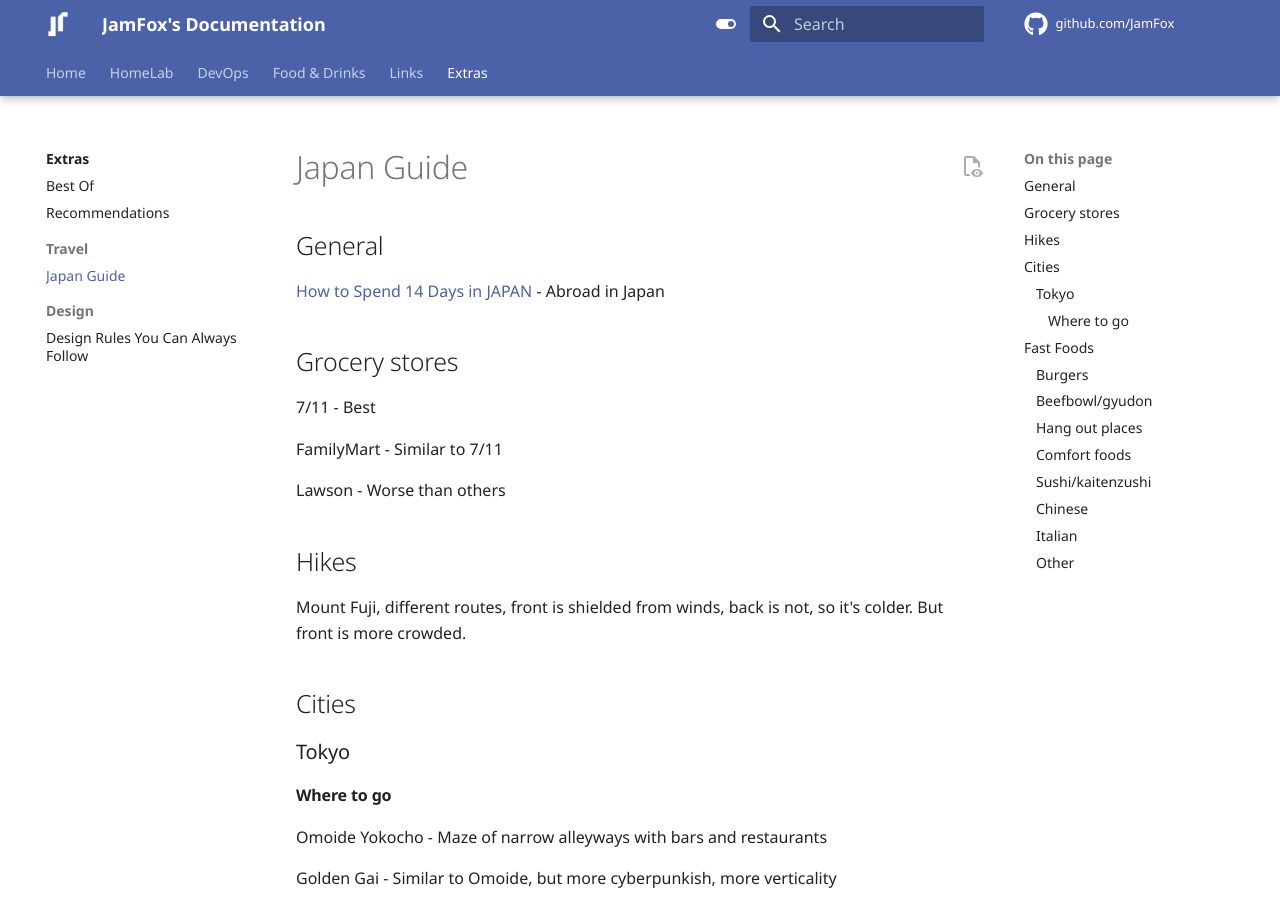
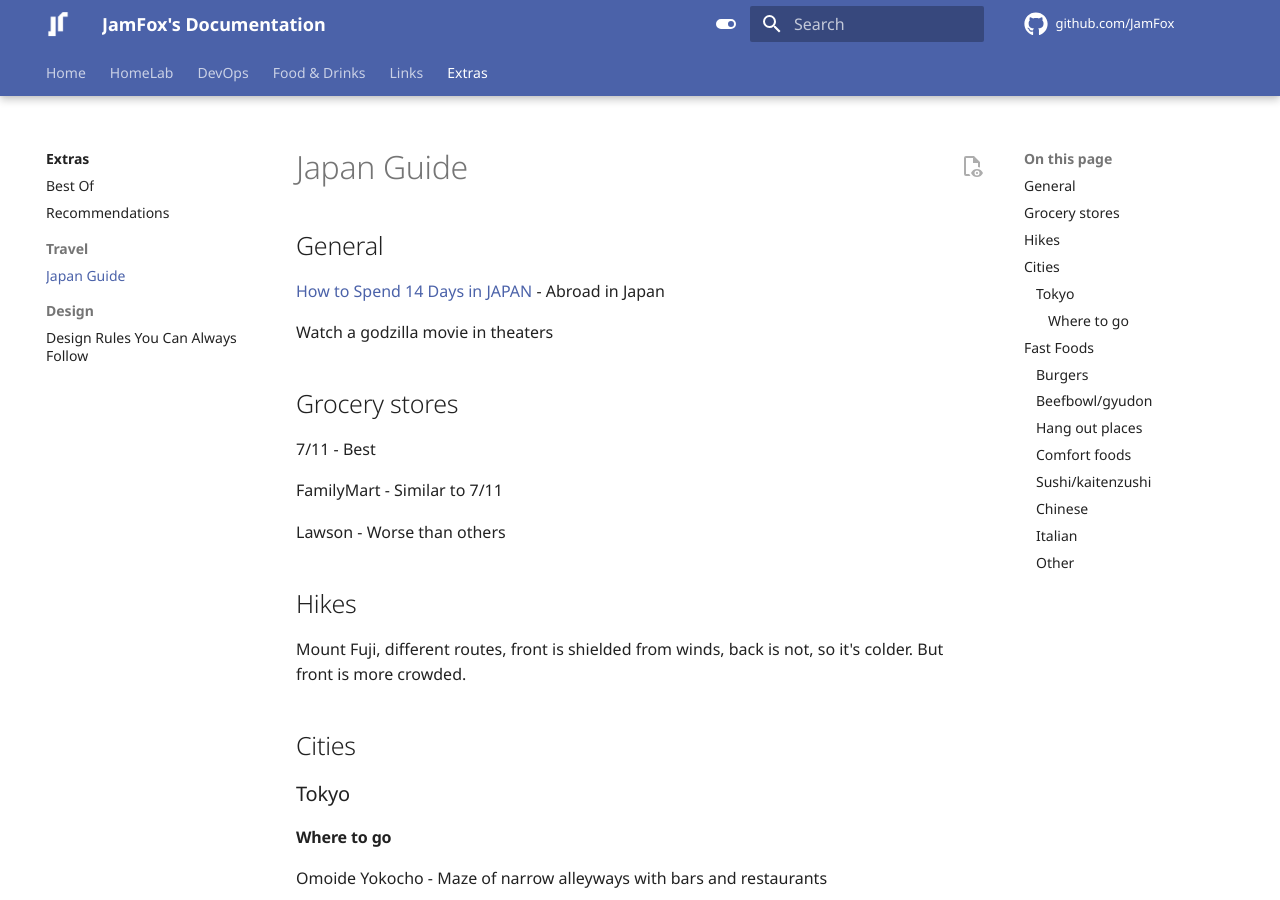
Before and after one commit to JamFox/docs.jamfox.dev, an MkDocs documentation site: the page built from docs/content/travel/japan-guide.md, in a window 1280 px wide and 900 px high. Built offline with MkDocs 1.6.1 and Material for MkDocs 9.7.7, drawn with Linux system fonts in a browser that asks for light colours; comment, search, counter and statistics services are not loaded.

Commit message:
add godzilla

```diff
--- a/docs/content/travel/japan-guide.md
+++ b/docs/content/travel/japan-guide.md
@@ -2,6 +2,8 @@
 ## General
 
 [How to Spend 14 Days in JAPAN](https://www.youtube.com/watch?v=DBVAAnq1dHo) - Abroad in Japan
+
+Watch a godzilla movie in theaters
 
 ## Grocery stores
 
```
